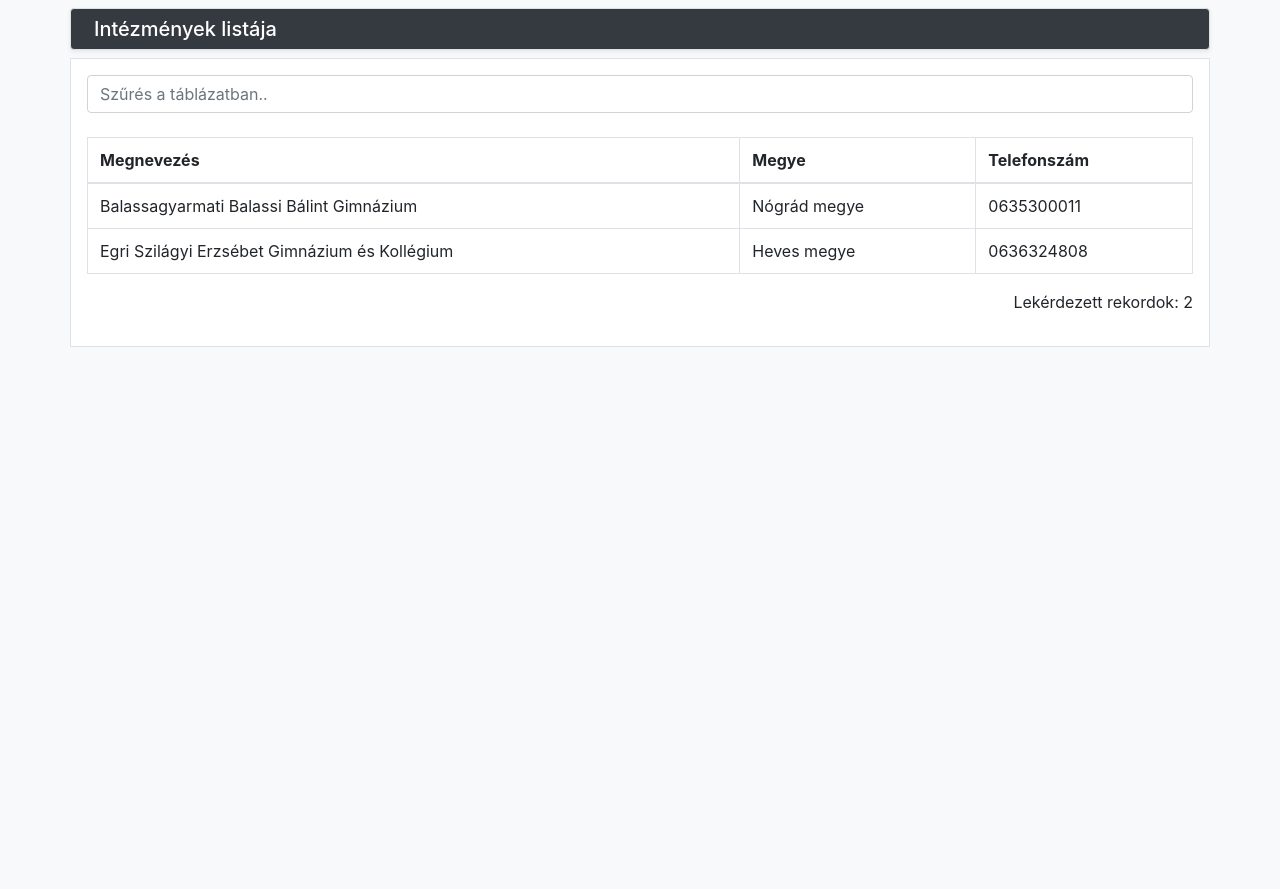
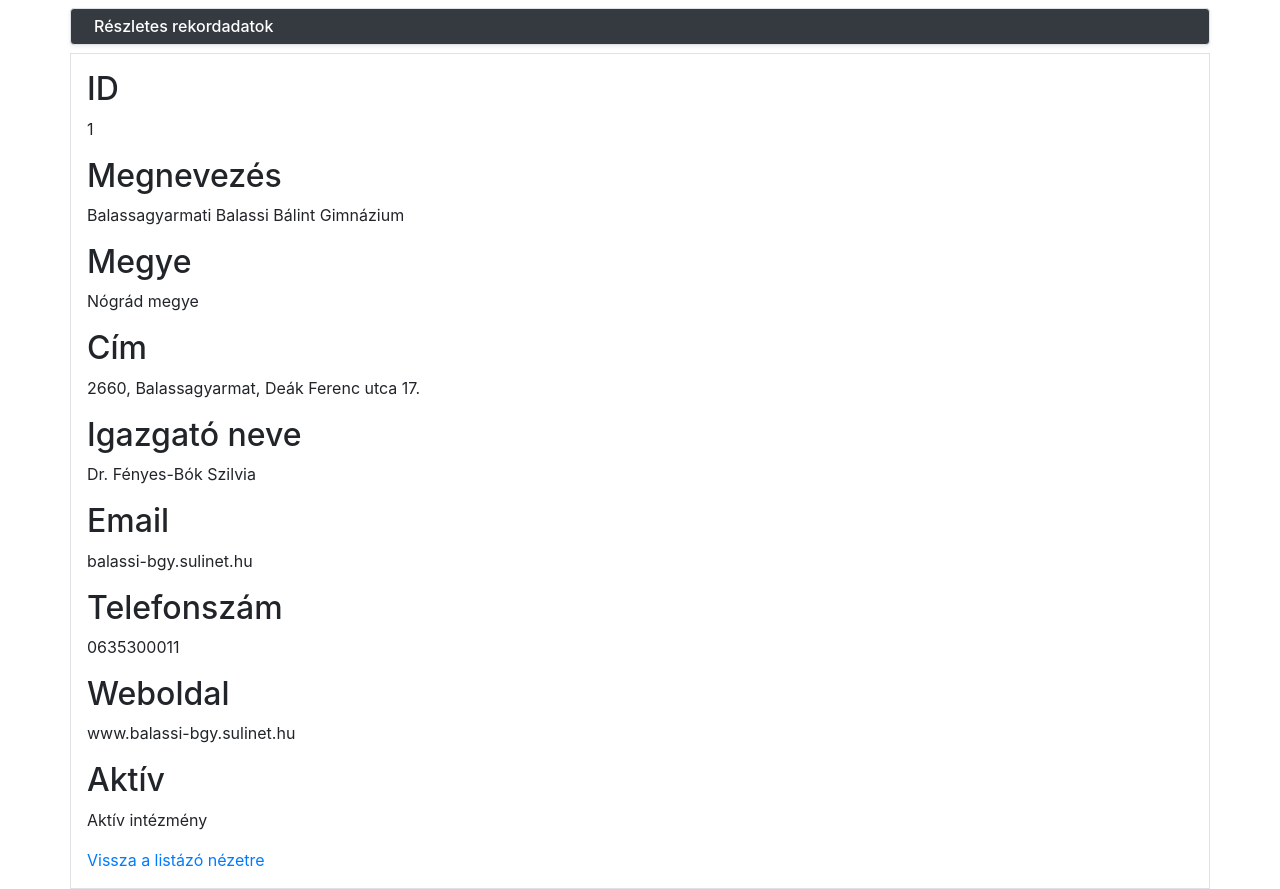
Before and after one commit to Gellifree/thesis, a CodeIgniter app: page /thesis/institution/list/1 in a window 1280 px wide. Before the commit the page ends 347 px from the top, so only its background shows below. Run offline with CodeIgniter, Linux system fonts and the light colour scheme; data comes from the database, SQL or seed files in the repository.

Commit message:
Listázó, és egyéni nézet elkészítése

```diff
--- a/application/controllers/Institution.php
+++ b/application/controllers/Institution.php
@@ -13,14 +13,38 @@ class Institution extends CI_Controller {
         $this->load->model('institution_model');
     }
 
-    public function list() {
-
+    public function list($institution_id = NULL) {
+        $this->load->helper('url');
+        if($institution_id == null) {
             $view_params = [
                 'title'      => 'Intézmények listája',
                 'records'    => $this->institution_model->get_list()
             ];
 
+
+
             $this->load->view('institution/list', $view_params);
+       }
+       else {
+
+           if(!is_numeric($institution_id)) {
+               show_error('Nem megfelelő paramétertípus!');
+           }
+
+           $record = $this->institution_model->get_one($institution_id);
+
+           if($record == NULL || empty($record)) {
+               show_error('Az ID-vel nem létezik aktív rekort');
+           }
+
+           $view_params = [
+               'title'  => 'Részletes rekordadatok',
+               'record' => $record
+           ];
+
+
+           $this->load->view('institution/show', $view_params);
+       }
     }
 
     public function insert() {
--- a/application/models/Institution_model.php
+++ b/application/models/Institution_model.php
@@ -19,4 +19,13 @@ class Institution_model extends CI_Model {
 
         return $this->db->get()->result();
     }
+
+    public function get_one($id) {
+        $this->db->select('i.id, i.megnevezes, i.megye, i.cím, i.igazgató_neve, i.e_mail, i.telefon, i.weboldal, i.aktiv');
+        $this->db->from('institution i');
+        $this->db->where('id', $id);
+        $this->db->where('aktiv', 1);
+
+        return $this->db->get()->row();
+    }
 }
--- a/application/views/institution/list.php
+++ b/application/views/institution/list.php
@@ -1,7 +1,7 @@
 <?php $this->load->view('common/bootstrap'); ?>
 
 <div class="container my-2 border shadow-sm text-white bg-dark rounded">
-<h5 class="m-2"><?=$title?></h5>
+<h6 class="m-2"><?=$title?></h6>
 </div>
 
 <body class="bg-light">
@@ -20,15 +20,19 @@
                 <th>Megnevezés</th>
                 <th>Megye</th>
                 <th>Telefonszám</th>
+                <th>Műveletek</th>
             </tr>
         </thead>
         <tbody id="db_result">
             <?php foreach ($records as $record): ?>
                 <tr>
-                <!-- <td> <?=$record->id?> </td> -->
-                <td> <?=$record->megnevezes?> </td>
-                <td> <?=$record->megye?> </td>
-                <td> <?=$record->telefon?> </td>
+                    <!-- <td> <?=$record->id?> </td> -->
+                    <td> <?=$record->megnevezes?> </td>
+                    <td> <?=$record->megye?> </td>
+                    <td> <?=$record->telefon?> </td>
+                    <td>
+                        <?php echo anchor(base_url('institution/list/'.$record->id), '<h4 class="fas fa-info-circle"></h4>'); ?>
+                    </td>
                 </tr>
             <?php endforeach; ?>
         </tbody>
--- /dev/null
+++ b/application/views/institution/show.php
@@ -0,0 +1,38 @@
+<?php $this->load->view('common/bootstrap'); ?>
+
+<div class="container my-2 border shadow-sm text-white bg-dark rounded">
+<h6 class="m-2"><?=$title?></h6>
+</div>
+
+<div class="container border p-3 shadow-smt bg-white">
+
+<h2>ID</h2>
+<p><?=$record->id?></p>
+
+<h2>Megnevezés</h2>
+<p><?=$record->megnevezes?></p>
+
+<h2>Megye</h2>
+<p><?=$record->megye?></p>
+
+<h2>Cím</h2>
+<p><?=$record->cím?></p>
+
+<h2>Igazgató neve</h2>
+<p><?=$record->igazgató_neve?></p>
+
+<h2>Email</h2>
+<p><?=$record->e_mail?></p>
+
+<h2>Telefonszám</h2>
+<p><?=$record->telefon?></p>
+
+<h2>Weboldal</h2>
+<p><?=$record->weboldal?></p>
+
+<h2>Aktív</h2>
+<p><?=($record->aktiv == 1 ? 'Aktív intézmény' : 'Inaktív intézmény' )?></p>
+
+<?php echo anchor(base_url('institution/list'), 'Vissza a listázó nézetre') ?>
+
+</div>
```
Lines whose indentation alone changed are shown as unchanged.
